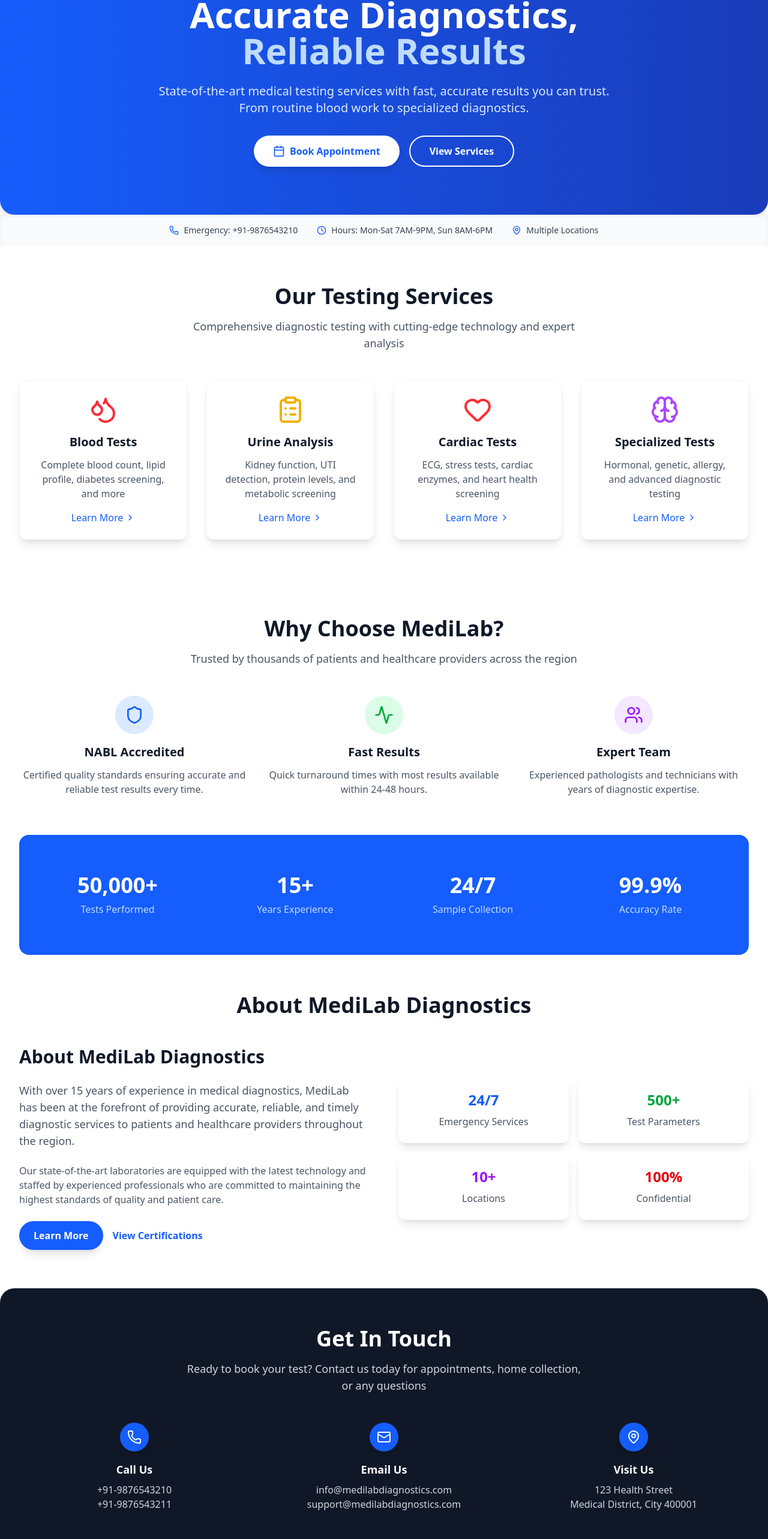
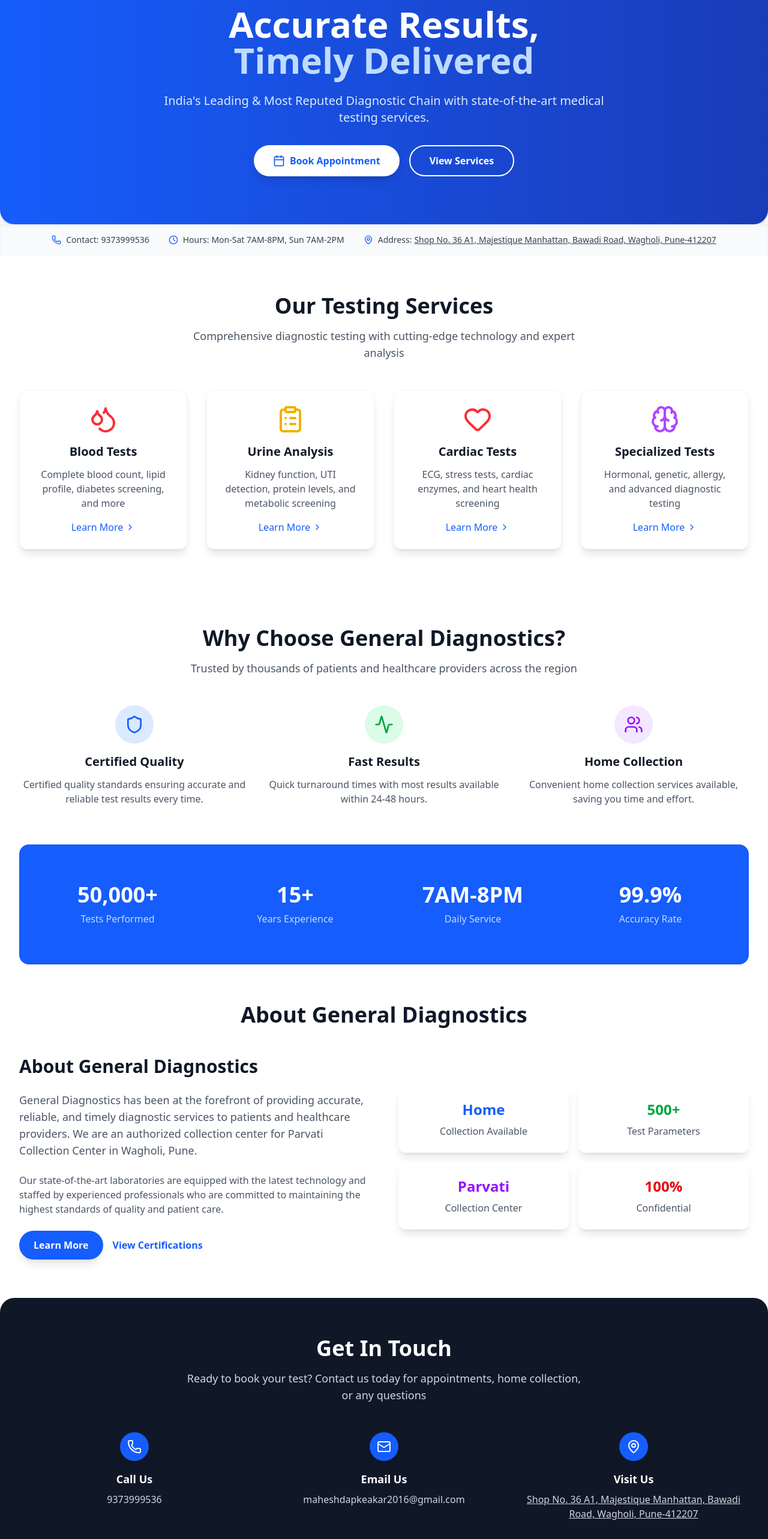
Before and after one commit to sagarghodke1204/Diagnostic-Centre, a React (Vite) app: page / in a window 1280 px wide. Shown: the part 150-2716 px from the top of the page at 60% size. Built offline with nearby package versions, Linux system fonts and the light colour scheme.

Commit message:
update : updated logo and location

```diff
--- a/src/App.jsx
+++ b/src/App.jsx
@@ -1,17 +1,22 @@
 import React, { useState } from 'react';
-import { Phone, Mail, MapPin, Clock, Shield, Users, Award, ChevronRight, Menu, X, Calendar, FlaskConical, Heart, Brain, Droplets, Activity, ClipboardList } from 'lucide-react';
+import { Phone, Mail, MapPin, Clock, Users, Shield, Award, ChevronRight, Menu, X, Calendar, FlaskConical, Heart, Brain, Droplets, Activity, ClipboardList } from 'lucide-react';
+
+// Keeping the original image file paths as requested.
+// Note: These paths will not resolve in this environment because they point to local files.
+// For a live application, you would need to ensure these images are properly served.
+import labLogo from './assets/logo/img.png';
+import labLocationImage from './assets/images/img.png';
 
 // --- Header Component ---
-// The main navigation bar, including the logo, desktop menu, and mobile menu toggle.
 const Header = () => {
     const [isMenuOpen, setIsMenuOpen] = useState(false);
 
+    // The 'Home Collection' and 'View Reports' links have been removed as requested.
     const navItems = [
         { name: 'Home', href: '#home' },
         { name: 'Tests & Services', href: '#services' },
-    { name: 'View Reports', href: '#reports' },
         { name: 'Book Test', href: '#booking' },
-    { name: 'Locations', href: '#locations' },
+        { name: 'Location', href: '#contact' },
         { name: 'About', href: '#about' },
         { name: 'Contact', href: '#contact' },
     ];
@@ -21,20 +26,19 @@
             <div className="max-w-7xl mx-auto px-4 sm:px-6 lg:px-8">
                 <div className="flex justify-between items-center py-4">
                     <div className="flex items-center">
-            <FlaskConical className="h-8 w-8 text-blue-600 mr-3" />
-            <h1 className="text-2xl font-bold text-gray-900">MediLab Diagnostics</h1>
+                        {/* The image source is now back to the original local path */}
+                        <img src={labLogo} alt="General Diagnostics Logo" className="h-12 w-12 mr-4 rounded-full" />
+                        <h1 className="text-2xl font-bold text-gray-900">General Diagnostics</h1>
                     </div>
 
-          {/* Desktop Navigation */}
                     <nav className="hidden lg:flex space-x-6">
                         {navItems.map((item, index) => (
-              <a key={index} href={item.href} className="text-gray-700 hover:text-blue-600 font-medium transition-colors">
+                            <a key={index} href={item.href} className="text-gray-700 hover:text-blue-600 font-medium transition-colors hover:underline underline-offset-4">
                                 {item.name}
                             </a>
                         ))}
                     </nav>
 
-          {/* Mobile menu button */}
                     <button
                         className="lg:hidden p-2 rounded-lg text-gray-700 hover:bg-gray-100 transition-colors"
                         onClick={() => setIsMenuOpen(!isMenuOpen)}
@@ -44,12 +48,11 @@
                     </button>
                 </div>
 
-        {/* Mobile Navigation Panel */}
                 {isMenuOpen && (
                     <nav className="lg:hidden pb-4 transition-all duration-300 ease-in-out">
                         <div className="flex flex-col space-y-2">
                             {navItems.map((item, index) => (
-                <a key={index} href={item.href} className="text-gray-700 hover:text-blue-600 font-medium py-2 px-4 rounded-lg transition-colors">
+                                <a key={index} href={item.href} className="text-gray-700 hover:text-blue-600 font-medium py-2 px-4 rounded-lg transition-colors hover:bg-gray-100">
                                     {item.name}
                                 </a>
                             ))}
@@ -67,12 +70,11 @@
         <div className="max-w-7xl mx-auto px-4 sm:px-6 lg:px-8">
             <div className="text-center">
                 <h2 className="text-4xl md:text-6xl font-bold mb-6">
-          Accurate Diagnostics,<br />
-          <span className="text-blue-200">Reliable Results</span>
+                    Accurate Results,<br />
+                    <span className="text-blue-200">Timely Delivered</span>
                 </h2>
                 <p className="text-lg md:text-xl mb-8 text-blue-100 max-w-3xl mx-auto">
-          State-of-the-art medical testing services with fast, accurate results you can trust.
-          From routine blood work to specialized diagnostics.
+                    India's Leading & Most Reputed Diagnostic Chain with state-of-the-art medical testing services.
                 </p>
                 <div className="flex flex-col sm:flex-row gap-4 justify-center">
                     <button className="bg-white text-blue-600 px-8 py-3 rounded-full font-semibold hover:bg-blue-50 transition-colors flex items-center justify-center shadow-lg">
@@ -95,17 +97,18 @@
             <div className="flex flex-col md:flex-row justify-center items-center space-y-2 md:space-y-0 md:space-x-8 text-sm">
                 <div className="flex items-center text-gray-700">
                     <Phone className="h-4 w-4 mr-2 text-blue-600" />
-          <span className="font-medium">Emergency:</span>
-          <span className="ml-1">+91-9876543210</span>
+                    <span className="font-medium">Contact:</span>
+                    <span className="ml-1">9373999536</span>
                 </div>
                 <div className="flex items-center text-gray-700">
                     <Clock className="h-4 w-4 mr-2 text-blue-600" />
                     <span className="font-medium">Hours:</span>
-          <span className="ml-1">Mon-Sat 7AM-9PM, Sun 8AM-6PM</span>
+                    <span className="ml-1">Mon-Sat 7AM-8PM, Sun 7AM-2PM</span>
                 </div>
                 <div className="flex items-center text-gray-700">
                     <MapPin className="h-4 w-4 mr-2 text-blue-600" />
-          <span className="font-medium">Multiple Locations</span>
+                    <span className="font-medium">Address:</span>
+                    <a href="https://maps.google.com/?cid=4619259872661213091&g_mp=Cidnb29nbGUubWFwcy5wbGFjZXMudjEuUGxhY2VzLlNlYXJjaFRleHQ8" target="_blank" rel="noopener noreferrer" className="ml-1 hover:text-blue-600 underline transition-colors">Shop No. 36 A1, Majestique Manhattan, Bawadi Road, Wagholi, Pune-412207</a>
                 </div>
             </div>
         </div>
@@ -179,11 +182,11 @@
 
 // --- Why Choose Us Section using FeatureCard components ---
 const WhyChooseUs = () => (
-  <Section id="why-choose-us" title="Why Choose MediLab?" subtitle="Trusted by thousands of patients and healthcare providers across the region">
+    <Section id="why-choose-us" title="Why Choose General Diagnostics?" subtitle="Trusted by thousands of patients and healthcare providers across the region">
         <div className="grid md:grid-cols-3 gap-8">
             <FeatureCard
                 icon={Shield}
-        title="NABL Accredited"
+                title="Certified Quality"
                 description="Certified quality standards ensuring accurate and reliable test results every time."
                 iconBgColor="bg-blue-100"
                 iconColor="text-blue-600"
@@ -197,8 +200,8 @@
             />
             <FeatureCard
                 icon={Users}
-        title="Expert Team"
-        description="Experienced pathologists and technicians with years of diagnostic expertise."
+                title="Home Collection"
+                description="Convenient home collection services available, saving you time and effort."
                 iconBgColor="bg-purple-100"
                 iconColor="text-purple-600"
             />
@@ -211,7 +214,7 @@
     const stats = [
         { value: '50,000+', label: 'Tests Performed' },
         { value: '15+', label: 'Years Experience' },
-    { value: '24/7', label: 'Sample Collection' },
+        { value: '7AM-8PM', label: 'Daily Service' },
         { value: '99.9%', label: 'Accuracy Rate' },
     ];
 
@@ -233,19 +236,15 @@
 
 // --- About Section Component ---
 const AboutSection = () => (
-  <Section id="about" title="About MediLab Diagnostics">
+    <Section id="about" title="About General Diagnostics">
         <div className="grid lg:grid-cols-2 gap-12 items-center">
             <div>
-        <h3 className="text-3xl font-bold text-gray-900 mb-6">About MediLab Diagnostics</h3>
+                <h3 className="text-3xl font-bold text-gray-900 mb-6">About General Diagnostics</h3>
                 <p className="text-lg text-gray-600 mb-6">
-          With over 15 years of experience in medical diagnostics, MediLab has been at the forefront
-          of providing accurate, reliable, and timely diagnostic services to patients and healthcare
-          providers throughout the region.
+                    General Diagnostics has been at the forefront of providing accurate, reliable, and timely diagnostic services to patients and healthcare providers. We are an authorized collection center for Parvati Collection Center in Wagholi, Pune.
                 </p>
                 <p className="text-gray-600 mb-6">
-          Our state-of-the-art laboratories are equipped with the latest technology and staffed by
-          experienced professionals who are committed to maintaining the highest standards of quality
-          and patient care.
+                    Our state-of-the-art laboratories are equipped with the latest technology and staffed by experienced professionals who are committed to maintaining the highest standards of quality and patient care.
                 </p>
                 <div className="flex items-center space-x-4">
                     <button className="bg-blue-600 text-white px-6 py-3 rounded-full font-semibold hover:bg-blue-700 transition-colors shadow-lg">
@@ -258,16 +257,16 @@
             </div>
             <div className="grid grid-cols-2 gap-4">
                 <div className="bg-white p-6 rounded-xl shadow-lg text-center">
-          <div className="text-2xl font-bold text-blue-600 mb-2">24/7</div>
-          <div className="text-gray-600">Emergency Services</div>
+                    <div className="text-2xl font-bold text-blue-600 mb-2">Home</div>
+                    <div className="text-gray-600">Collection Available</div>
                 </div>
                 <div className="bg-white p-6 rounded-xl shadow-lg text-center">
                     <div className="text-2xl font-bold text-green-600 mb-2">500+</div>
                     <div className="text-gray-600">Test Parameters</div>
                 </div>
                 <div className="bg-white p-6 rounded-xl shadow-lg text-center">
-          <div className="text-2xl font-bold text-purple-600 mb-2">10+</div>
-          <div className="text-gray-600">Locations</div>
+                    <div className="text-2xl font-bold text-purple-600 mb-2">Parvati</div>
+                    <div className="text-gray-600">Collection Center</div>
                 </div>
                 <div className="bg-white p-6 rounded-xl shadow-lg text-center">
                     <div className="text-2xl font-bold text-red-600 mb-2">100%</div>
@@ -295,8 +294,7 @@
                         <Phone className="h-6 w-6" />
                     </div>
                     <h4 className="text-lg font-semibold mb-2">Call Us</h4>
-          <p className="text-gray-300">+91-9876543210</p>
-          <p className="text-gray-300">+91-9876543211</p>
+                    <p className="text-gray-300">9373999536</p>
                 </div>
 
                 <div className="text-center">
@@ -304,8 +302,7 @@
                         <Mail className="h-6 w-6" />
                     </div>
                     <h4 className="text-lg font-semibold mb-2">Email Us</h4>
-          <p className="text-gray-300">info@medilabdiagnostics.com</p>
-          <p className="text-gray-300">support@medilabdiagnostics.com</p>
+                    <p className="text-gray-300">maheshdapkeakar2016@gmail.com</p>
                 </div>
 
                 <div className="text-center">
@@ -313,8 +310,11 @@
                         <MapPin className="h-6 w-6" />
                     </div>
                     <h4 className="text-lg font-semibold mb-2">Visit Us</h4>
-          <p className="text-gray-300">123 Health Street</p>
-          <p className="text-gray-300">Medical District, City 400001</p>
+                    <p className="text-gray-300">
+                        <a href="https://maps.google.com/?cid=4619259872661213091&g_mp=Cidnb29nbGUubWFwcy5wbGFjZXMudjEuUGxhY2VzLlNlYXJjaFRleHQ9" target="_blank" rel="noopener noreferrer" className="hover:text-blue-400 underline transition-colors">
+                            Shop No. 36 A1, Majestique Manhattan, Bawadi Road, Wagholi, Pune-412207
+                        </a>
+                    </p>
                 </div>
             </div>
 
@@ -322,6 +322,20 @@
                 <button className="bg-blue-600 text-white px-8 py-4 rounded-full font-semibold hover:bg-blue-700 transition-colors text-lg shadow-lg">
                     Schedule Your Test Today
                 </button>
+            </div>
+
+            <div className="max-w-4xl mx-auto mt-12">
+                <h4 className="text-xl font-semibold text-center mb-4">Our Location</h4>
+                <div className="relative overflow-hidden rounded-xl shadow-lg">
+                    <a href="https://maps.google.com/?cid=4619259872661213091&g_mp=Cidnb29nbGUubWFwcy5wbGFjZXMudjEuUGxhY2VzLlNlYXJjaFRleHQ9" target="_blank" rel="noopener noreferrer">
+                        {/* The image source is now back to the original local path */}
+                        <img
+                            src={labLocationImage}
+                            alt="Map showing the location of General Diagnostics"
+                            className="w-full h-auto"
+                        />
+                    </a>
+                </div>
             </div>
         </div>
     </section>
@@ -334,8 +348,9 @@
             <div className="grid md:grid-cols-4 gap-8">
                 <div>
                     <div className="flex items-center mb-4">
-            <FlaskConical className="h-8 w-8 text-blue-400 mr-3" />
-            <h4 className="text-xl font-bold text-white">MediLab</h4>
+                        {/* The image source is now back to the original local path */}
+                        <img src={labLogo} alt="General Diagnostics Logo" className="h-8 w-8 mr-3 rounded-full" />
+                        <h4 className="text-xl font-bold text-white">General Diagnostics</h4>
                     </div>
                     <p className="text-gray-400 text-sm">
                         Leading diagnostic laboratory providing accurate medical testing services with a commitment to quality and patient care.
@@ -367,15 +382,17 @@
                     <div className="space-y-2 text-sm">
                         <p className="flex items-center">
                             <Phone className="h-4 w-4 mr-2" />
-              +91-9876543210
+                            9373999536
                         </p>
                         <p className="flex items-center">
                             <Mail className="h-4 w-4 mr-2" />
-              info@medilabdiagnostics.com
+                            maheshdapkeakar2016@gmail.com
                         </p>
                         <p className="flex items-center">
                             <MapPin className="h-4 w-4 mr-2" />
-              123 Health Street, Medical District
+                            <a href="https://maps.google.com/?cid=4619259872661213091&g_mp=Cidnb29nbGUubWFwcy5wbGFjZXMudjEuUGxhY2VzLlNlYXJjaFRleHQ9" target="_blank" rel="noopener noreferrer" className="hover:text-blue-400 underline transition-colors">
+                                Shop No. 36 A1, Majestique Manhattan, Bawadi Road, Wagholi, Pune-412207
+                            </a>
                         </p>
                     </div>
                 </div>
@@ -383,16 +400,14 @@
 
             <div className="border-t border-gray-700 mt-8 pt-8 text-center text-sm">
                 <p className="text-gray-400">
-          © 2025 MediLab Diagnostics. All rights reserved. | Privacy Policy | Terms of Service
+                    © 2025 General Diagnostics. All rights reserved. | Privacy Policy | Terms of Service
                 </p>
             </div>
         </div>
     </footer>
 );
 
-
 // --- Main App Component ---
-// This is the main component that renders all the refactored sections.
 const App = () => {
     return (
         <div className="min-h-screen bg-white font-sans text-gray-800">
```
Also changed, not shown: src/assets/images/img.png (added), src/assets/logo/img.png (added). Lines whose indentation alone changed are shown as unchanged.
